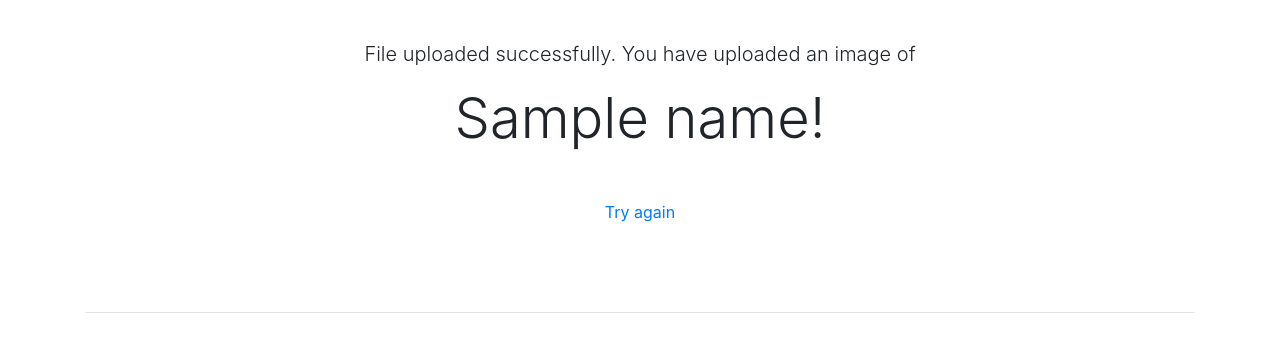
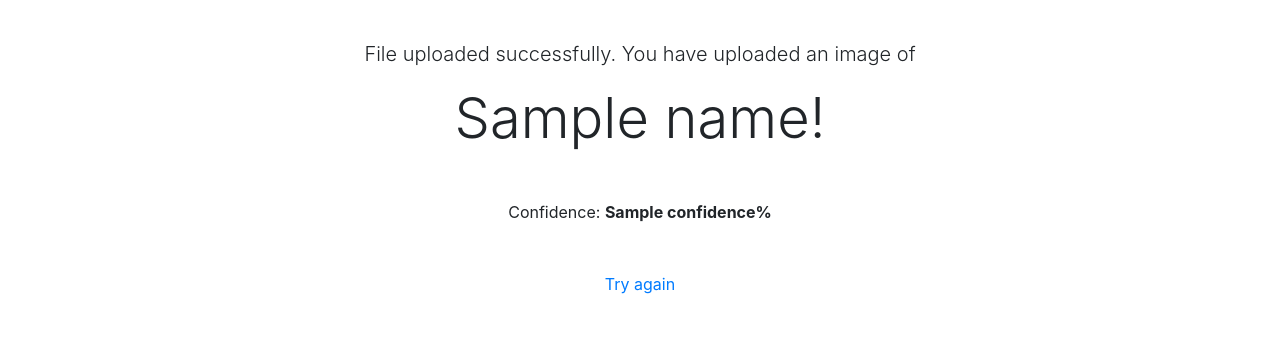
Before and after one commit to imadtoubal/Pytorch-Flask-Starter, a Flask app: template templates/inference.html in a window 1280 px wide. Shown: the part 96-434 px from the top of the page. Run offline with Flask 2, Linux system fonts and the light colour scheme; the template is opened without the code that fills it: most values are stand-ins (such as "Sample title", 1, 10 or a date in 2020); some libraries are stand-ins or nearby versions.

Commit message:
added confidences

```diff
--- a/app.py
+++ b/app.py
@@ -1,6 +1,7 @@
 from flask import Flask, render_template, request
 from models import MobileNet
 import os
+from math import floor
 
 app = Flask(__name__)
 
@@ -22,6 +23,10 @@ def success():
         f = request.files['file']
         saveLocation = f.filename
         f.save(saveLocation)
-        inference = model.infer(saveLocation)
+        inference, confidence = model.infer(saveLocation)
+        # make a percentage with 2 decimal points
+        confidence = floor(confidence * 10000) / 100
+        # delete file after making an inference
         os.remove(saveLocation)
-        return render_template('inference.html', name = inference)
+        # respond with the inference
+        return render_template('inference.html', name = inference, confidence = confidence)
--- a/models.py
+++ b/models.py
@@ -35,6 +35,6 @@ class MobileNet:
 
         # The output has unnormalized scores. To get probabilities, you can run a softmax on it.
         output = torch.nn.functional.softmax(output[0], dim=0)
-        _, index = torch.max(output, 0)
+        confidence, index = torch.max(output, 0)
 
-        return self.classes[index.item()]
+        return (self.classes[index.item()], confidence.item())
--- a/templates/inference.html
+++ b/templates/inference.html
@@ -5,6 +5,7 @@
 <div class="pricing-header px-3 py-3 pt-md-5 pb-md-4 mx-auto text-center">
     <p class="lead">File uploaded successfully. You have uploaded an image of</p>
     <h1 class="display-4">{{name}}!</h1>
+    <p class="mt-5">Confidence: <strong>{{confidence}}%</strong></p>
     <p class="mt-5"> <a href="/">Try again</a></p>
 </div>
 
```
